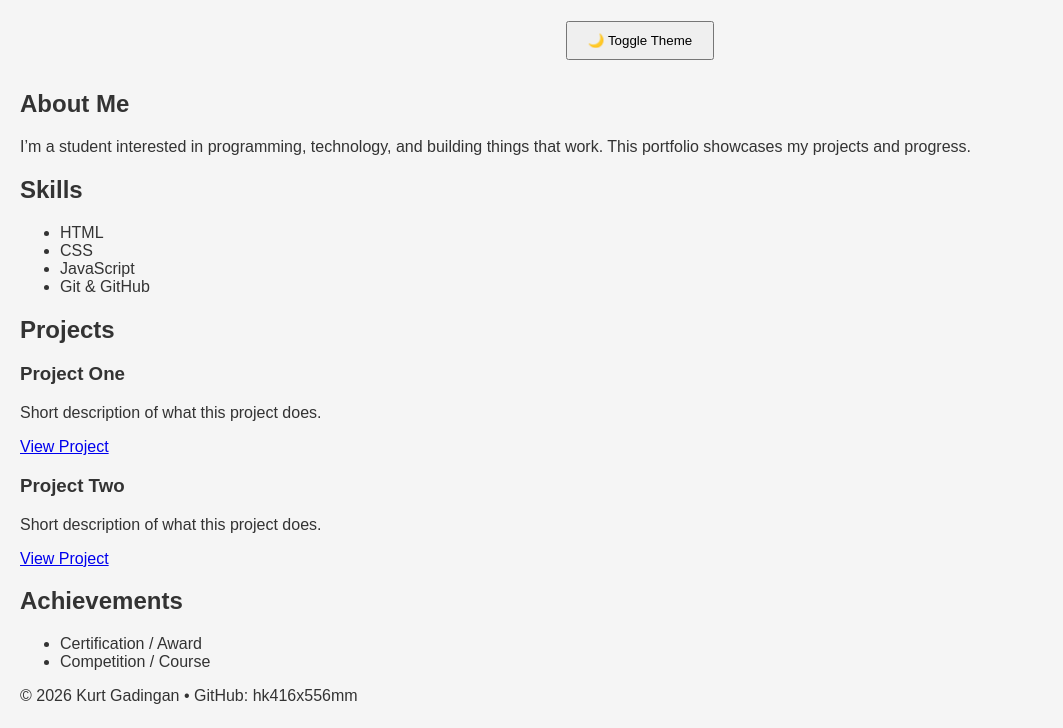
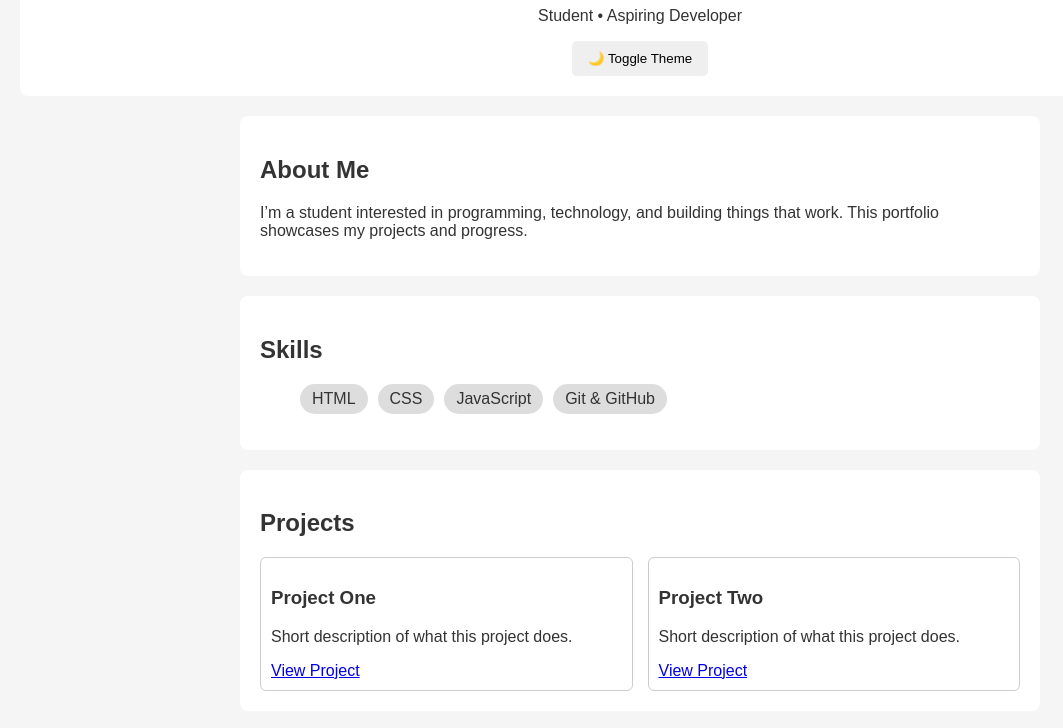
Before and after one commit to hk416x556mm/portfolio, a plain HTML site: page index.html in a window 1280 px wide. Shown: the part 141-869 px from the top of the page, without its empty margins (0-1063 px from the left). Drawn offline with Linux system fonts and the light colour scheme.

Commit message:
Update style.css

```diff
--- a/style.css
+++ b/style.css
@@ -1,30 +1,85 @@
-/* Default Light Theme */
+* {
+  box-sizing: border-box;
+}
+
 body {
   font-family: Arial, sans-serif;
   background-color: #f5f5f5;
   color: #333;
   margin: 0;
   padding: 20px;
+  transition: background 0.3s, color 0.3s;
+}
+
+body.dark {
+  background-color: #121212;
+  color: #f5f5f5;
 }
 
 header {
   text-align: center;
-	margin-bottom: 30px;
 }
 
 #profile-img {
-	width: 150px;
+  width: 140px;
   border-radius: 50%;
+  margin-bottom: 10px;
+}
+
+main {
+  max-width: 800px;
+  margin: auto;
+}
+
+.card {
+  background: white;
+  padding: 20px;
+  margin-bottom: 20px;
+  border-radius: 8px;
+}
+
+body.dark .card {
+  background: #1e1e1e;
 }
 
 button {
-	padding: 10px 20px;
-	margin-top: 10px;
+  padding: 10px 16px;
   cursor: pointer;
+  border: none;
+  border-radius: 5px;
 }
 
-/* Dark Theme */
-body.dark {
-	background-color: #121212;
-	color: #f5f5f5;
+.skills {
+  display: flex;
+  gap: 10px;
+  flex-wrap: wrap;
 }
+
+.skills li {
+  background: #ddd;
+  padding: 6px 12px;
+  border-radius: 20px;
+  list-style: none;
+}
+
+body.dark .skills li {
+  background: #333;
+}
+
+.projects {
+  display: grid;
+  grid-template-columns: repeat(auto-fit, minmax(200px, 1fr));
+  gap: 15px;
+}
+
+.project {
+  border: 1px solid #ccc;
+  padding: 10px;
+  border-radius: 6px;
+}
+
+footer {
+  text-align: center;
+  margin-top: 40px;
+  opacity: 0.7;
+}
```
Lines whose indentation alone changed are shown as unchanged.
